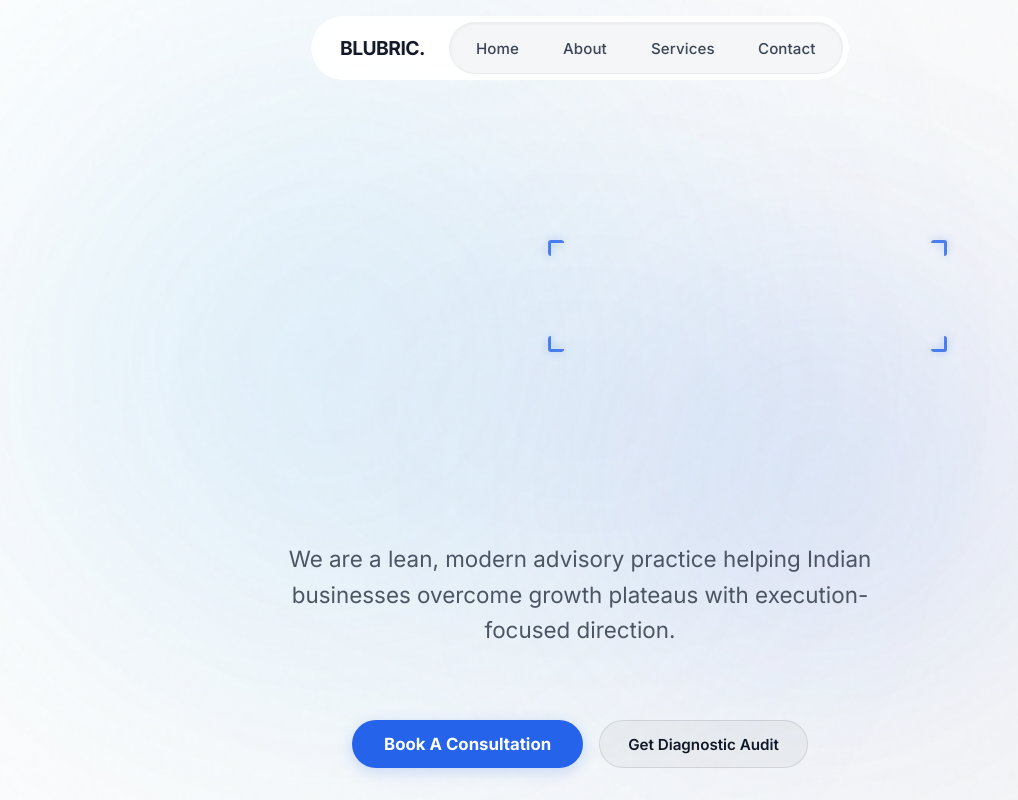
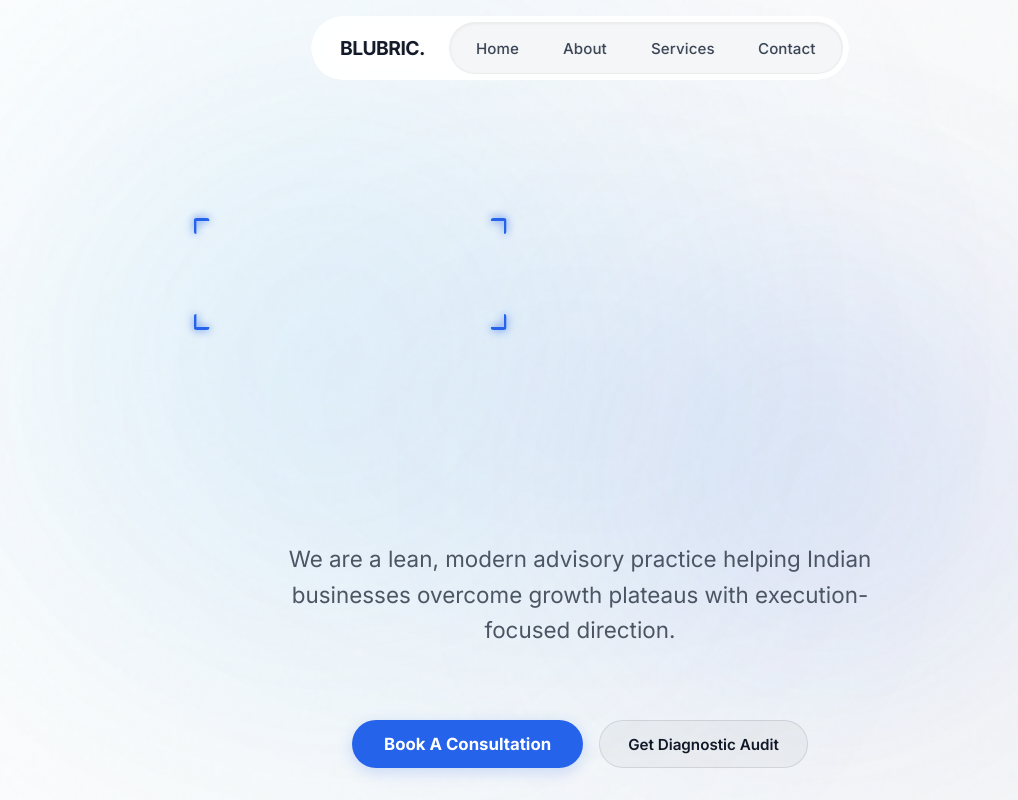
Before and after one commit to Shauryan28/Blubric, a React (Vite) app: page / in a window 1280 px wide. Shown: the top 800 px of the page, without its empty margins (60-1078 px from the left). Built offline with nearby package versions, Linux system fonts and the light colour scheme.

Commit message:
Add TrueFocus component to homepage title

```diff
--- a/src/components/TrueFocus.css
+++ b/src/components/TrueFocus.css
@@ -19,7 +19,6 @@
     color 0.3s ease;
   outline: none;
   user-select: none;
-  color: var(--text-primary, #111827);
 }
 
 .focus-word.active {
@@ -40,7 +39,7 @@
   width: 1rem;
   height: 1rem;
   border: 3px solid var(--border-color, #fff);
-  filter: drop-shadow(0px 0px 4px var(--glow-color, rgba(255,255,255,0.6)));
+  filter: drop-shadow(0px 0px 4px var(--border-color, #fff));
   border-radius: 3px;
   transition: none;
 }
--- a/src/components/TrueFocus.tsx
+++ b/src/components/TrueFocus.tsx
@@ -24,7 +24,7 @@ const TrueFocus = ({
   pauseBetweenAnimations = 1
 }: TrueFocusProps) => {
   const words = sentence.split(separator);
-  const [currentIndex, setCurrentIndex] = useState<number>(0);
+  const [currentIndex, setCurrentIndex] = useState(0);
   const [lastActiveIndex, setLastActiveIndex] = useState<number | null>(null);
   const containerRef = useRef<HTMLDivElement>(null);
   const wordRefs = useRef<(HTMLSpanElement | null)[]>([]);
@@ -67,8 +67,8 @@ const TrueFocus = ({
   };
 
   const handleMouseLeave = () => {
-    if (manualMode && lastActiveIndex !== null) {
-      setCurrentIndex(lastActiveIndex);
+    if (manualMode) {
+      setCurrentIndex(lastActiveIndex !== null ? lastActiveIndex : 0);
     }
   };
 
--- a/src/pages/Home.tsx
+++ b/src/pages/Home.tsx
@@ -33,9 +33,9 @@ export default function Home() {
             sentence="Clarity. Strategy. Execution."
             manualMode={false}
             blurAmount={4}
-            borderColor="rgba(37, 99, 235, 0.8)"
+            borderColor="#2563eb"
             glowColor="rgba(37, 99, 235, 0.4)"
-            animationDuration={0.8}
+            animationDuration={1.2}
             pauseBetweenAnimations={0.5}
           />
         </motion.h1>
```
